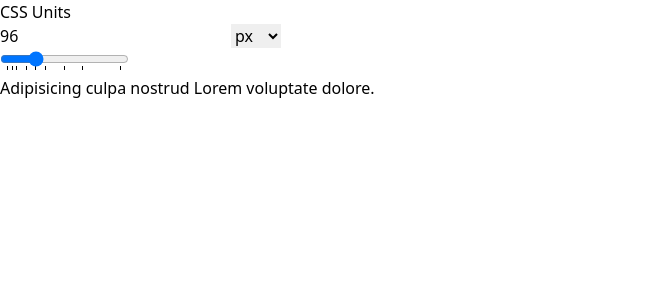
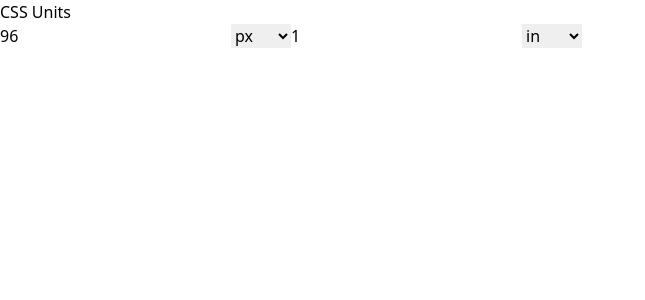
Before and after one commit to jhordyess/css-units, a React (Vite) app: page / in a window 1280 px wide. Shown: the top 300 px of the page, without its empty margins (0-645 px from the left). Built offline with nearby package versions, Linux system fonts and the light colour scheme.

Commit message:
Updated fields

```diff
--- a/src/Home.tsx
+++ b/src/Home.tsx
@@ -1,123 +1,203 @@
-import { create, all } from "mathjs";
-import { useState } from "react";
+import { create, all, map, abs } from "mathjs";
+import { useEffect, useState } from "react";
 
 //TODO improve bundle
 const math = create(all);
-math.createUnit("q", math.unit(math.fraction(1, 40), "cm"));
-math.createUnit("pc", math.unit(math.fraction(1, 6), "in"));
-math.createUnit("point", math.unit(math.fraction(1, 72), "in"));
-math.createUnit("px", math.unit(math.fraction(1, 96), "in"));
+math.createUnit("q", math.unit(math.fraction(1, 40),
+  "cm"))
+math.createUnit("pc", math.unit(math.fraction(1, 6),
+  "in"))
+math.createUnit("point", math.unit(math.fraction(1, 72),
+  "in"))
+math.createUnit("px", math.unit(math.fraction(1, 96),
+  "in"))
 math.config({
   number: "Fraction",
 });
 
-const convert = (value: string, unit: string, newUnit: string) =>
+const convert = (value: string, unit: string, newUnit: string) => String(
   math.number(
-    math
+    math.round(math
       .evaluate(`${parseFloat(value)} ${unit} to ${newUnit}`)
-      .toNumeric(newUnit)
+      .toNumeric(newUnit), 2)
+  ))
+
+const rangeValues: {
+  [key: string]: string[]
+} = {
+  "px": ["0", "16", "32", "64", "96", "128", "192", "256", "384"],
+  "cm": ["0", "0.5", "1", "1.5", "2.54", "3", "5", "7", "10"],
+  "mm": ["0", "5", "10", "15", "25.4", "30", "50", "70", "100"],
+  "q": ["0", "20", "40", "60", "101.6", "120", "200", "280", "400"],
+  "in": ["0", "0.25", "0.5", "0.75", "1", "1.5", "2", "2.5", "4"],
+  "pc": ["0", "1", "2", "4", "6", "8", "12", "16", "24"],
+  "point": ["0", "12", "24", "48", "72", "96", "144", "192", "288"]
+}
+
+enum absoluteLength {
+  pixel = "px",
+  centimeter = "cm",
+  millimeter = "mm",
+  quarterMillimeter = "q",
+  inch = "in",
+  pica = "pc",
+  point = "point",
+}
+
+enum sideE {
+  left, right
+}
+
+export default function Home() {
+  const [lengthLeft, setLengthLeft] = useState<
+    {
+      number: string,
+      unit: absoluteLength
+
+    }>({ number: "96", unit: absoluteLength.pixel }
+    );
+
+  const [lengthRight, setLengthRight] = useState<
+    {
+      number: string,
+      unit: absoluteLength
+    }
+  >({ number: "1", unit: absoluteLength.inch }
   );
 
-export default function Home() {
-  const [values, setValues] = useState({
-    value: "96", unit: "px", rangeValue: "96"
-  });
-
-  const handleChange = (
-    e: React.ChangeEvent<HTMLInputElement | HTMLSelectElement>
+  const handleNumberChange = (
+    e: React.ChangeEvent<HTMLInputElement>, side: sideE
   ) => {
-    const name = e.target.name;
-    const value = e.target.value;
-    if (name === "unit") {
-      const newValue = convert(
-        values.value,
-        values.unit,
-        value || "in"
-      );
-      setValues({
-        ...values,
-        value: String(newValue),
-        unit: value,
-      })
-    } else
-      setValues(prevState => (
-        {
-          ...prevState,
-          [name]: value,
-        }
-      ))
+    const { value: elemValue } = e.target;
+    if (side === sideE.left) {
+      setLengthLeft((prev) => ({
+        ...prev,
+        number: elemValue,
+      }));
+      setLengthRight((prev) => ({
+        ...prev,
+        number: convert(
+          elemValue,
+          lengthLeft.unit,
+          lengthRight.unit,
+        ),
+      }));
+    } else if (side === sideE.right) {
+      setLengthRight((prev) => ({
+        ...prev,
+        number: elemValue,
+      }));
+      setLengthLeft((prev) => ({
+        ...prev,
+        number: convert(
+          elemValue,
+          lengthRight.unit,
+          lengthLeft.unit,
+        ),
+      }));
+    }
   };
 
+  const handleUnitChange = (e: React.ChangeEvent<HTMLSelectElement>, side: sideE) => {
+    const { value: elemValue } = e.target;
+    if (side === sideE.left) {
+      const lenLeftUnit = lengthLeft.unit;
+      if (lengthRight.unit === elemValue) {
+        setLengthLeft((prev) => ({
+          ...prev,
+          unit: lengthRight.unit
+        }));
+        setLengthRight((prev) => ({
+          ...prev,
+          unit: lenLeftUnit,
+          number: convert(
+            lengthLeft.number,
+            lengthRight.unit,
+            lenLeftUnit,
+          ),
+        }));
+      }
+      else {
+        setLengthLeft((prev) => ({
+          ...prev,
+          unit: elemValue as absoluteLength,
+        }));
+        setLengthRight((prev) => ({
+          ...prev,
+          number: convert(
+            lengthLeft.number,
+            elemValue,
+            lengthRight.unit,
+          ),
+        }));
+      }
+    } else if (side === sideE.right) {
+      if (lengthLeft.unit === elemValue) {
+        const lenRightUnit = lengthRight.unit;
+        setLengthRight((prev) => ({
+          ...prev,
+          unit: lengthLeft.unit,
+          number: convert(
+            lengthLeft.number,
+            lenRightUnit,
+            lengthLeft.unit,
+          ),
+        }));
+        setLengthLeft((prev) => ({
+          ...prev,
+          unit: lenRightUnit,
+        }));
+      } else
+        setLengthRight((prev) => ({
+          ...prev,
+          unit: elemValue as absoluteLength,
+          number: convert(
+            lengthRight.number,
+            lengthRight.unit,
+            elemValue,
+          ),
+        }));
+    }
+  };
   return (
     <main className="min-h-screen w-full p-12 bg-blue-100">
       <h1 className="text-3xl font-bold py-8 text-center">
         CSS Units
       </h1>
-      <section className="w-full flex gap-12 justify-evenly">
-        <div className="w-1/2 border">
-          <div className="w-full flex gap-6 h-8 justify-center">
+      <section className="w-full">
+        <div className="max-w-md mx-auto mb-8">
+          <div className="w-full flex gap-6 justify-center flex-wrap">
             <input
-              className="border"
+              className="border py-1 px-2 w-20 focus:border-red"
               placeholder="Insert value"
-              name="value"
-              value={values.value}
-              onChange={handleChange}
-              min="1"
+              value={lengthLeft.number}
+              onChange={(e) => { handleNumberChange(e, sideE.left) }}
+              min="0"
+              type="number"
             />
-            <select value={values.unit} name="unit" onChange={handleChange}>
-              <option value="cm">cm</option>
-              <option value="mm">mm</option>
-              <option value="q">q</option>
-              <option value="in" selected>in</option>
-              <option value="pc">pc</option>
-              <option value="point">pt</option>
-              <option value="px">px</option>
+            <select value={lengthLeft.unit} name="unit" onChange={(e) => { handleUnitChange(e, sideE.left) }} className="py-1 px-2 w-20">
+              {Object.entries(absoluteLength).map(([key, value]) =>
+                <option value={value} title={key} key={value}>{value}</option>
+              )}
+            </select>
+            <input
+              className="border py-1 px-2 w-20 focus:border-red"
+              placeholder="Insert value"
+              name="number"
+              value={lengthRight.number}
+              onChange={(e) => { handleNumberChange(e, sideE.right) }}
+              min="0"
+              type="number"
+            />
+            <select value={lengthRight.unit} name="unit" onChange={(e) => { handleUnitChange(e, sideE.right) }} className="py-1 px-2 w-20">
+              {Object.entries(absoluteLength).map(([key, value]) =>
+                <option value={value} title={key} key={value}>{value}</option>
+              )}
             </select>
           </div>
-          <div className="w-full">
-            <input
-              className="w-full"
-              type="range"
-              list="markers"
-              max="384"
-              min="0"
-              name="rangeValue"
-              value={values.rangeValue}
-              onChange={handleChange}
-            />
-            <datalist id="markers" className="flex text-sm">
-              <option value="0" label="0" style={{ paddingLeft: 4 }}></option>
-              <option value="16" label="16" style={{ paddingLeft: 2 }}></option>
-              <option value="32" label="32" style={{ paddingLeft: 2 }}></option>
-              <option value="64" label="64" style={{ paddingLeft: 16 }}></option>
-              <option value="96" label="96" style={{ paddingLeft: 14 }}></option>
-              <option
-                value="128"
-                label="128"
-                style={{ paddingLeft: 12 }}
-              ></option>
-              <option
-                value="192"
-                label="192"
-                style={{ paddingLeft: 40 }}
-              ></option>
-              <option
-                value="256"
-                label="256"
-                style={{ paddingLeft: 40 }}
-              ></option>
-              <option
-                value="384"
-                label="384"
-                style={{ marginLeft: "auto" }}
-              ></option>
-            </datalist>
-          </div>
         </div>
-        <div className="w-full overflow-x-auto p-6 border border-red-400">
-          <div id="editableBox" className="h-60 w-24 border border-red-300">
-            Adipisicing culpa nostrud Lorem voluptate dolore.
-          </div>
+        <div className="w-full overflow-x-auto border p-2">
+          <div className="h-60 w-24 border border-red-300" style={{ width: `${lengthLeft.number}${lengthLeft.unit === "point" ? "pt" : lengthLeft.unit}` }} />
         </div>
       </section>
     </main>
```
